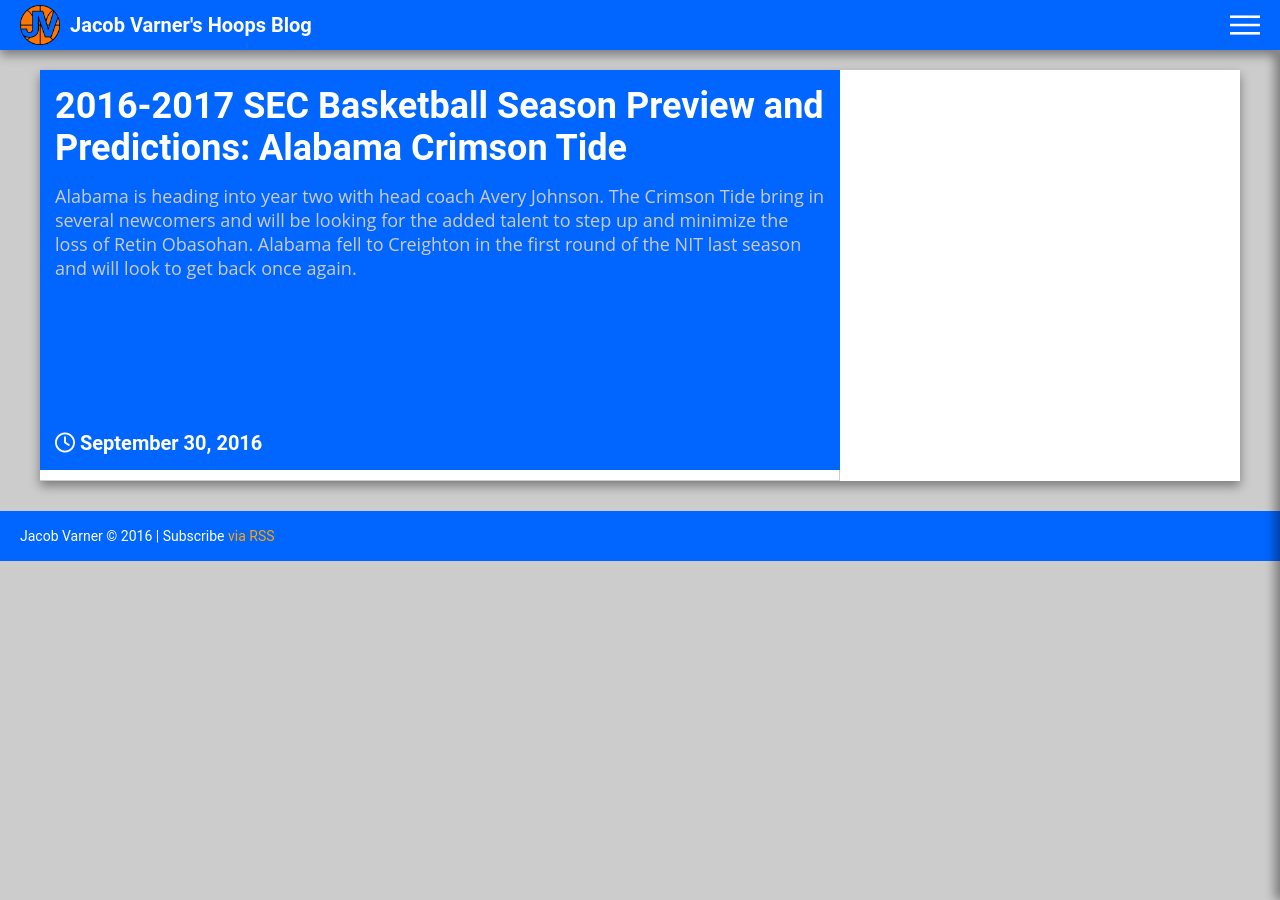
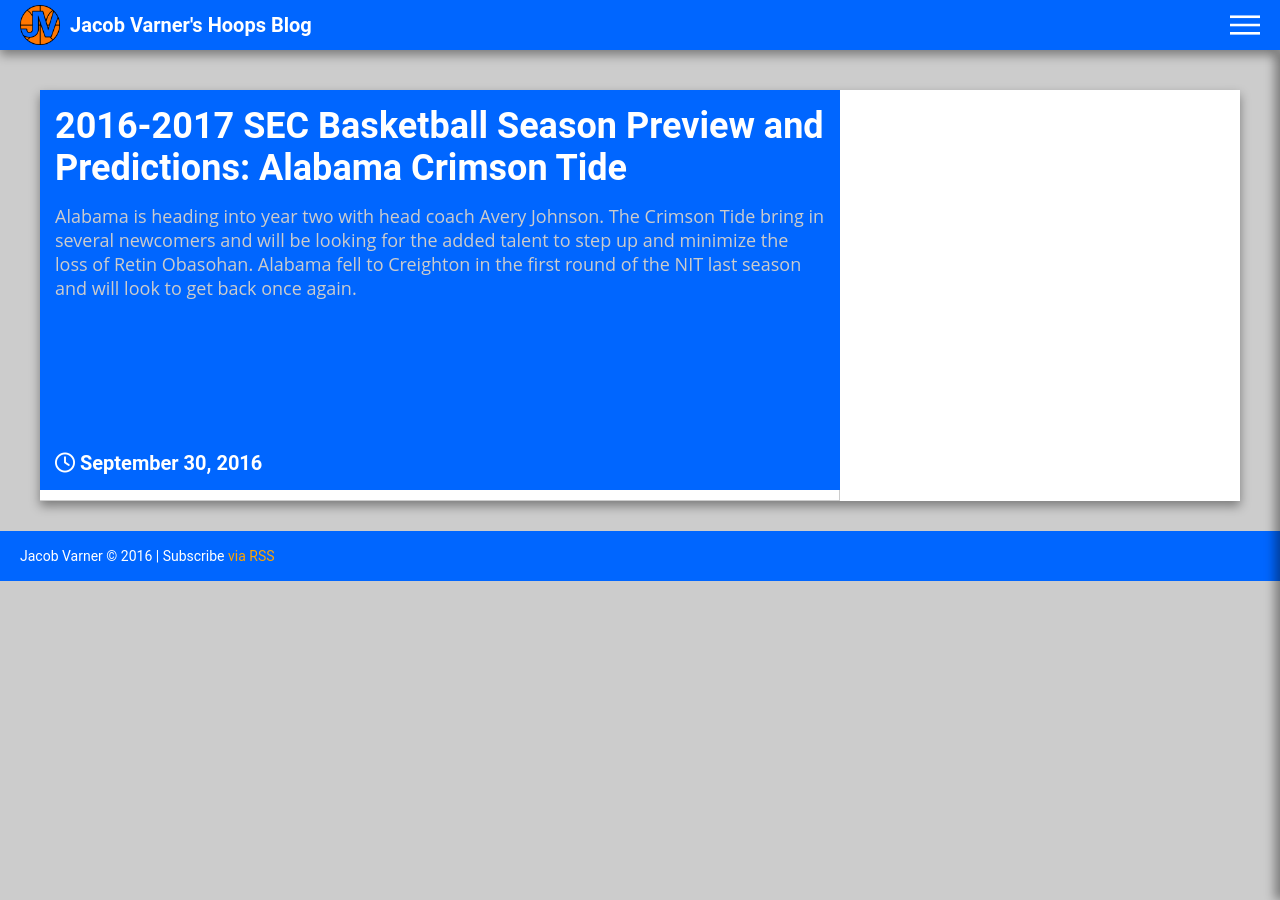
Before and after one commit to jacobvarner/hoops-blog, a Jekyll site: the page built from index.html, in a window 1280 px wide. Built offline with Jekyll 4.4.1, drawn with Linux system fonts in a browser that asks for light colours; nearby versions of some CDN libraries.

Commit message:
Fixed the spacing at the top of the page, especially when an ad blocker is enabled.

```diff
--- a/styles/main.sass
+++ b/styles/main.sass
@@ -12,6 +12,7 @@ $dark-grey: #666666
 
 body
   background: $background
+  padding-top: 50px
   position: relative
 
 ////////////
@@ -24,7 +25,7 @@ header
     width: 100%
     height: 50px
     background: $blue1
-    margin: 0
+    margin: 0 0 10px
     padding: 0
     box-shadow: 0px 5px 10px 0px rgba(0, 0, 0, 0.4)
     z-index: 99
@@ -83,7 +84,7 @@ header
 
   .ad-top-wrapper
     overflow: auto
-    margin: 60px 0 10px
+    margin: 20px 0 0px
     width: calc(100% - 300px)
     //transition: width 0.3s ease-in
     //-webkit-transition: width 0.3s ease-in
@@ -183,6 +184,7 @@ header
 .page-content
   .wrapper
     width: calc(100% - 300px)
+    padding-top: 20px
     transition: width 0.3s ease-in
     -webkit-transition: width 0.3s ease-in
 
```
